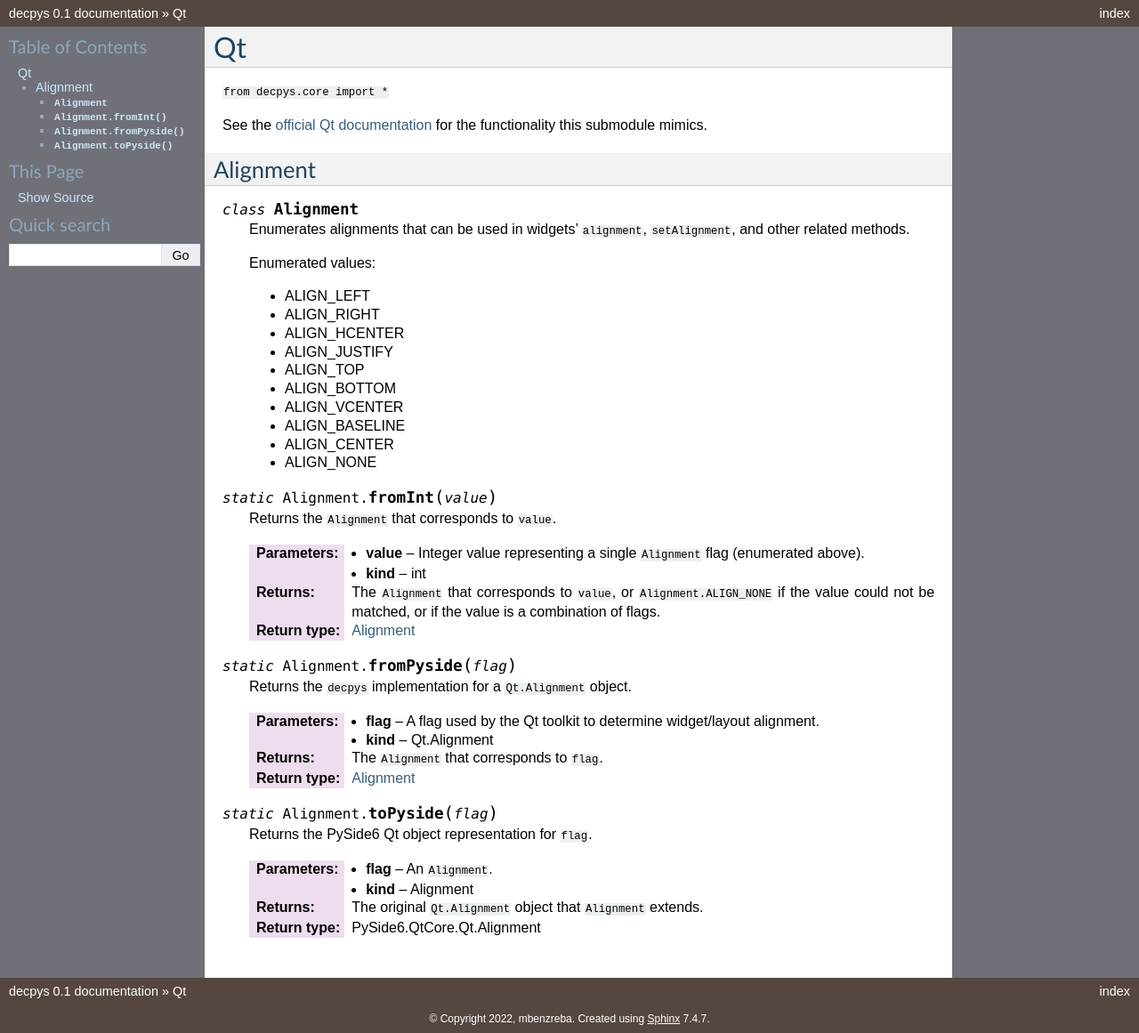
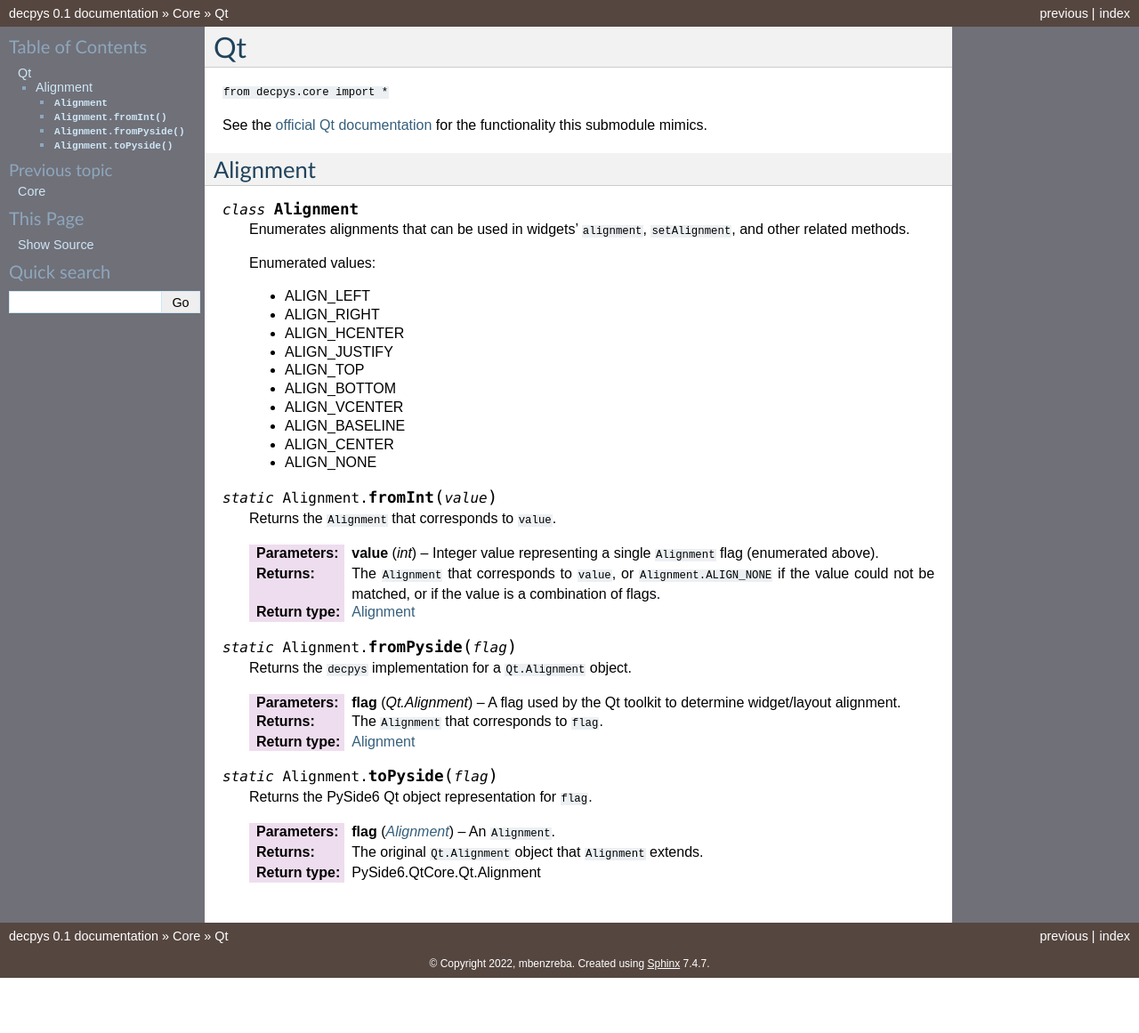
Before and after one commit to mbenzreba/decpys, a Sphinx documentation site: the page built from docs/source/core/qt.rst, in a window 1280 px wide. Shown: the whole page at 89% size. Built offline with Sphinx 7.4.7, drawn with Linux system fonts in a browser that asks for light colours; pages that are not in the unit, such as notebooks, are missing from menus; after the commit the page ends 1099 px from its top, so only the background shows below that.

Commit message:
rename dqt.rst --> qt.rst to be in line with package names

```diff
--- a/docs/source/core/dqt.rst
+++ b/docs/source/core/qt.rst
@@ -34,7 +34,7 @@
     Returns the ``Alignment`` that corresponds to ``value``.
 
     :param value: Integer value representing a single ``Alignment`` flag (enumerated above).
-    :param kind: int
+    :type value: int
     :return: The ``Alignment`` that corresponds to ``value``, or ``Alignment.ALIGN_NONE`` if the
         value could not be matched, or if the value is a combination of flags.
     :rtype: Alignment
@@ -45,7 +45,7 @@
     Returns the ``decpys`` implementation for a ``Qt.Alignment`` object.
 
     :param flag: A flag used by the Qt toolkit to determine widget/layout alignment.
-    :param kind: Qt.Alignment
+    :type flag: Qt.Alignment
     :return: The ``Alignment`` that corresponds to ``flag``.
     :rtype: Alignment
 
@@ -55,6 +55,6 @@
     Returns the PySide6 Qt object representation for ``flag``.
 
     :param flag: An ``Alignment``.
-    :param kind: Alignment
+    :type flag: Alignment
     :return: The original ``Qt.Alignment`` object that ``Alignment`` extends.
     :rtype: PySide6.QtCore.Qt.Alignment
```
